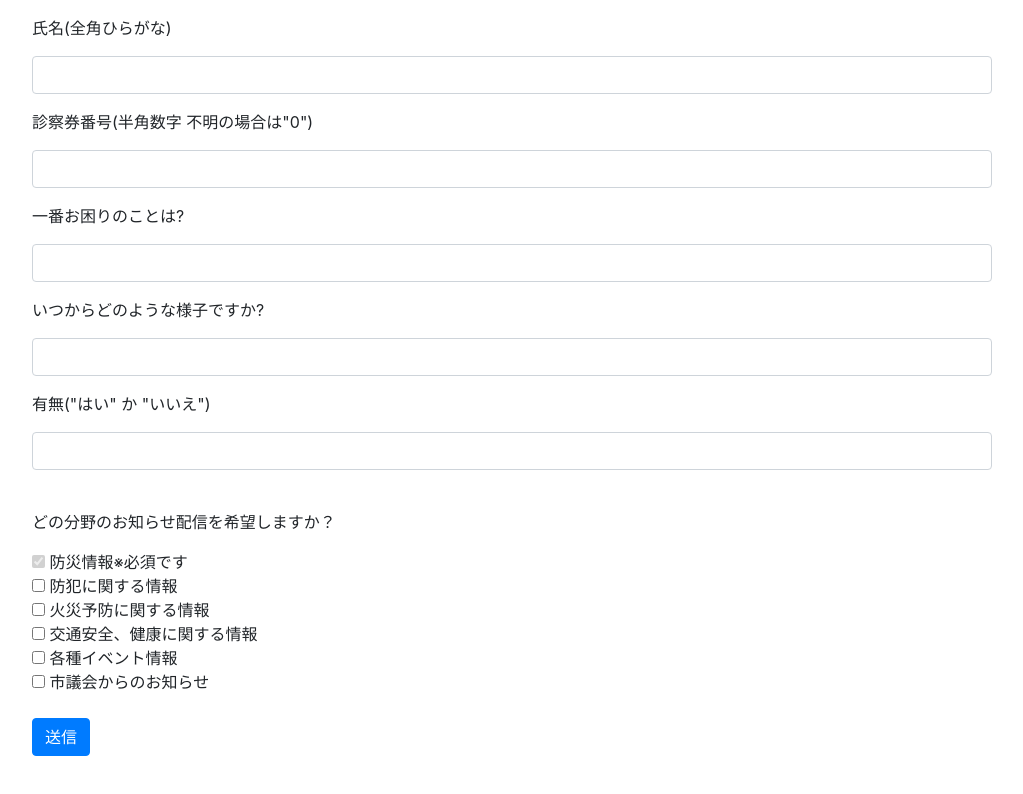
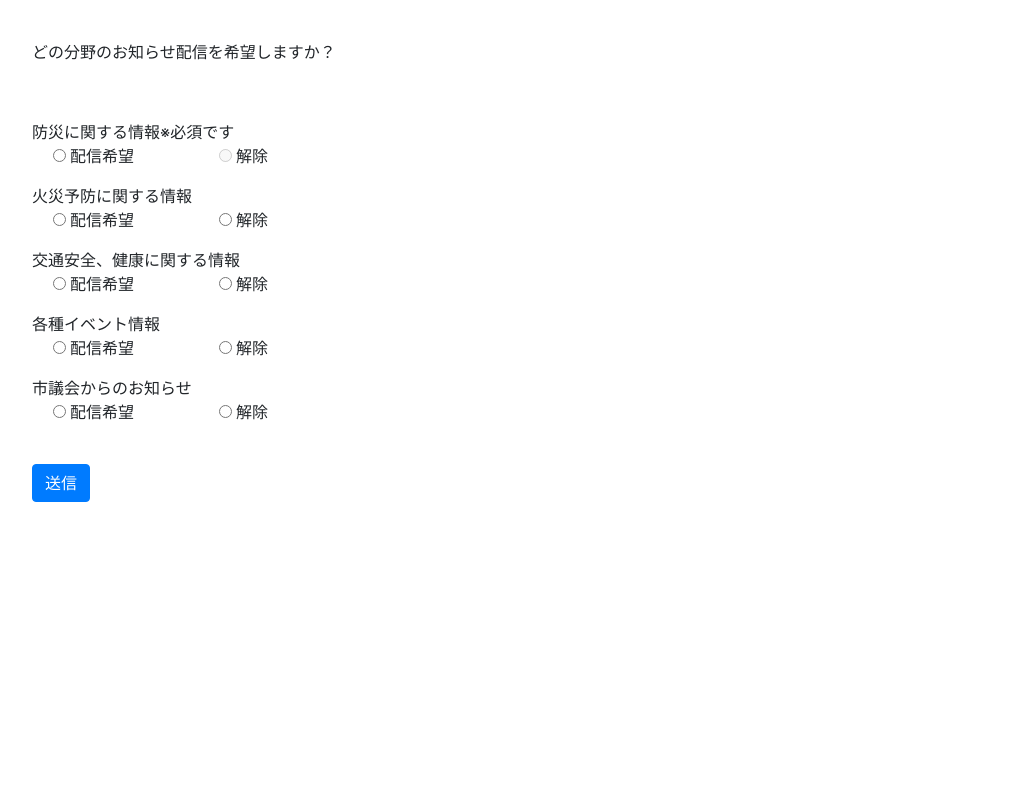
Before and after one commit to skythetrumpet/skylifftest, a website: page index.html in a window 1280 px wide. Shown: the whole page, without its empty margins (128-1151 px from the left). Drawn offline with nearby package versions, Linux system fonts and the light colour scheme; a script that the page names is missing.

Commit message:
Update index.html

```diff
--- a/index.html
+++ b/index.html
@@ -10,49 +10,39 @@
 <body>
 
     <form class="w-75 mx-auto">
-        <p class="mt-3">氏名(全角ひらがな)</p>
      　　<div>
-            <input class="form-control w-100 mt-1" name="name" placeholder="" required>
-        </div>
-        <p class="mt-3">診察券番号(半角数字 不明の場合は"0")</p>
-        <div>
-            <input class="form-control w-100 mt-1" name="bangou" required>
-        </div>
-        <p class="mt-3">一番お困りのことは?</p>
-        <div>
-            <input class="form-control w-100 mt-1" name="shushoujou" required>
-        </div>
-        <p class="mt-3">いつからどのような様子ですか?</p>
-        <div>
-            <input class="form-control w-100 mt-1" name="keika" required>
-        </div>
-        <p class="mt-3">有無("はい" か "いいえ")</p>
-        <div>
-            <input class="form-control w-100 mt-1" name="hatunetu" required>
+        <p class="mt-3">どの分野のお知らせ配信を希望しますか？</p>
 　　　　　</div>
           <div>
-        <p class="mt-3">どの分野のお知らせ配信を希望しますか？</p>
-         <div>
-          <input type="checkbox" name="bousai" value="1" disabled="disabled" checked> 防災情報※必須です
+          <p class="mt-3">防災に関する情報※必須です<br>
+       　 <input type="radio" name="bousai" value="配信希望"> 配信希望
+　　　　　<input type="radio" name="bousai" value="解除" disabled> 解除
+          </p>
           </div>
           <div>
-          <input type="checkbox" name="bouhan" value="2" > 防犯に関する情報
+          <p class="mt-3">火災予防に関する情報<br>
+       　 <input type="radio" name="kasai" value="配信希望" required> 配信希望
+　　　　　<input type="radio" name="kasai" value="解除"> 解除
+          </p>
+          </div>
+          </div>
+          <p class="mt-3">交通安全、健康に関する情報<br>
+       　 <input type="radio" name="anzen" value="配信希望" required> 配信希望
+　　　　　<input type="radio" name="anzen" value="解除" > 解除
+          </p>
           </div>
           <div>
-          <input type="checkbox" name="kasai" value="3" > 火災予防に関する情報
+          <p class="mt-3">各種イベント情報<br>
+       　 <input type="radio" name="event" value="配信希望" required> 配信希望
+　　　　　<input type="radio" name="event" value="解除" > 解除
+          </p>
           </div>
           <div>
-          <input type="checkbox" name="seikatsu" value="4" > 交通安全、健康に関する情報
+          <p class="mt-3">市議会からのお知らせ<br>
+       　 <input type="radio" name="gikai" value="配信希望" required> 配信希望
+　　　　　<input type="radio" name="gikai" value="解除" > 解除
+          </p>
           </div>
-             <div>
-          <input type="checkbox" name="event" value="5" > 各種イベント情報
-         </div>
-          <div>
-          <input type="checkbox" name="gikai" value="6" > 市議会からのお知らせ
-         </div>
-
-
-
         <input type="submit" class="mt-4 btn btn-primary" value="送信">
     </form>
 
@@ -94,12 +84,12 @@
 
         $(function () {
             $('form').submit(function () {
-                const name    = $('input[name="name"]').val();
-                const bangou = $('input[name="bangou"]').val();
-                const shushoujou  = $('input[name="shushoujou"]').val();
-                const keika  = $('input[name="keika"]').val();
+                const bousai    = $('input[name="bousai"]').val();
+                const kasai = $('input[name="kasai"]').val();
+                const anzen  = $('input[name="anzen"]').val();
+                const event  = $('input[name="event"]').val();
                 const gikai = $('input[name="gikai"]').val();
-                const msg = `${name}\n${bangou}\n${shushoujou}\n${keika}\n${gikai}`;
+                const msg = `${bousai}\n${kasai}\n${anzen}\n${gikai}\n${gikai}`;
                 sendText(msg);
                 return false;
             });
```
Lines whose indentation alone changed are shown as unchanged.
